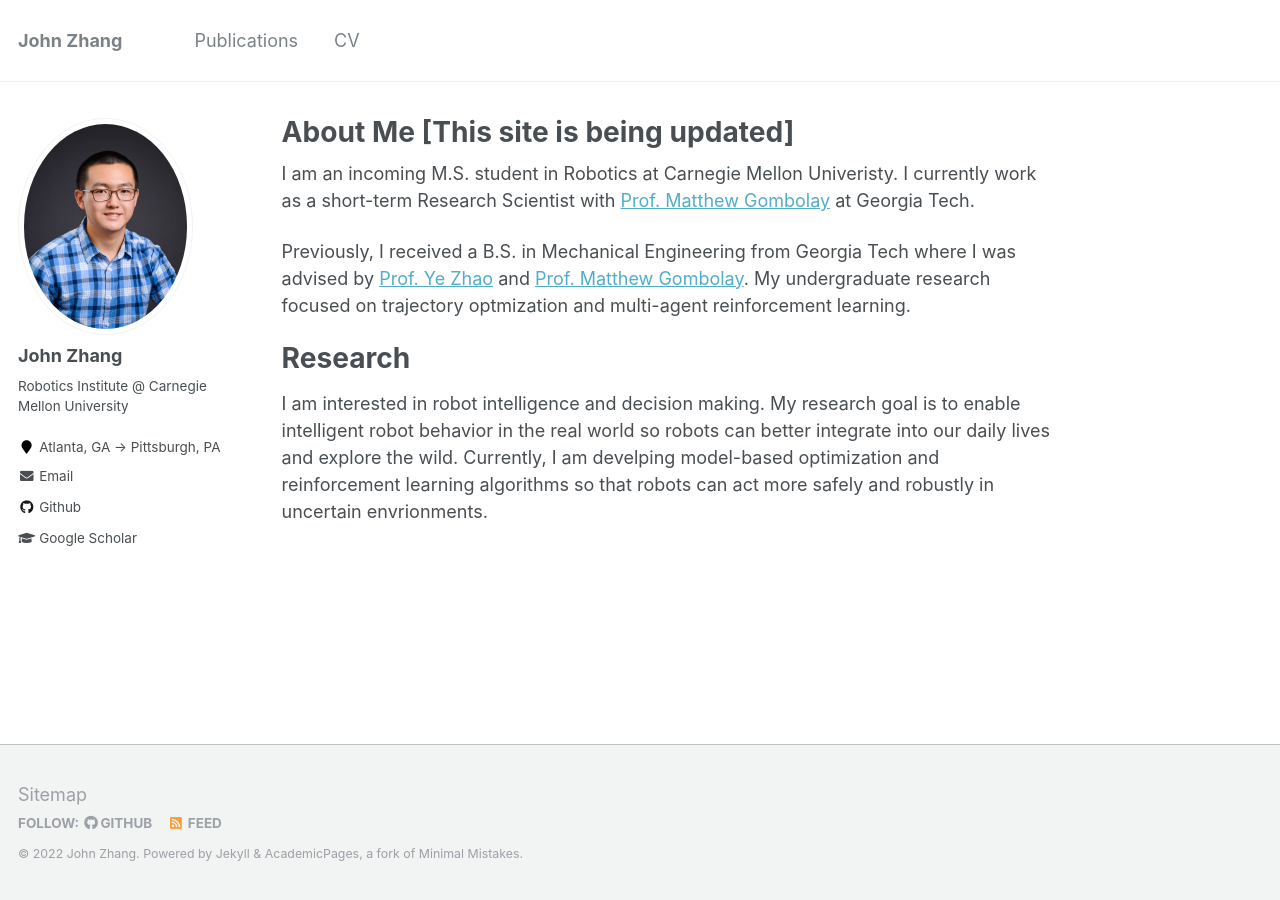
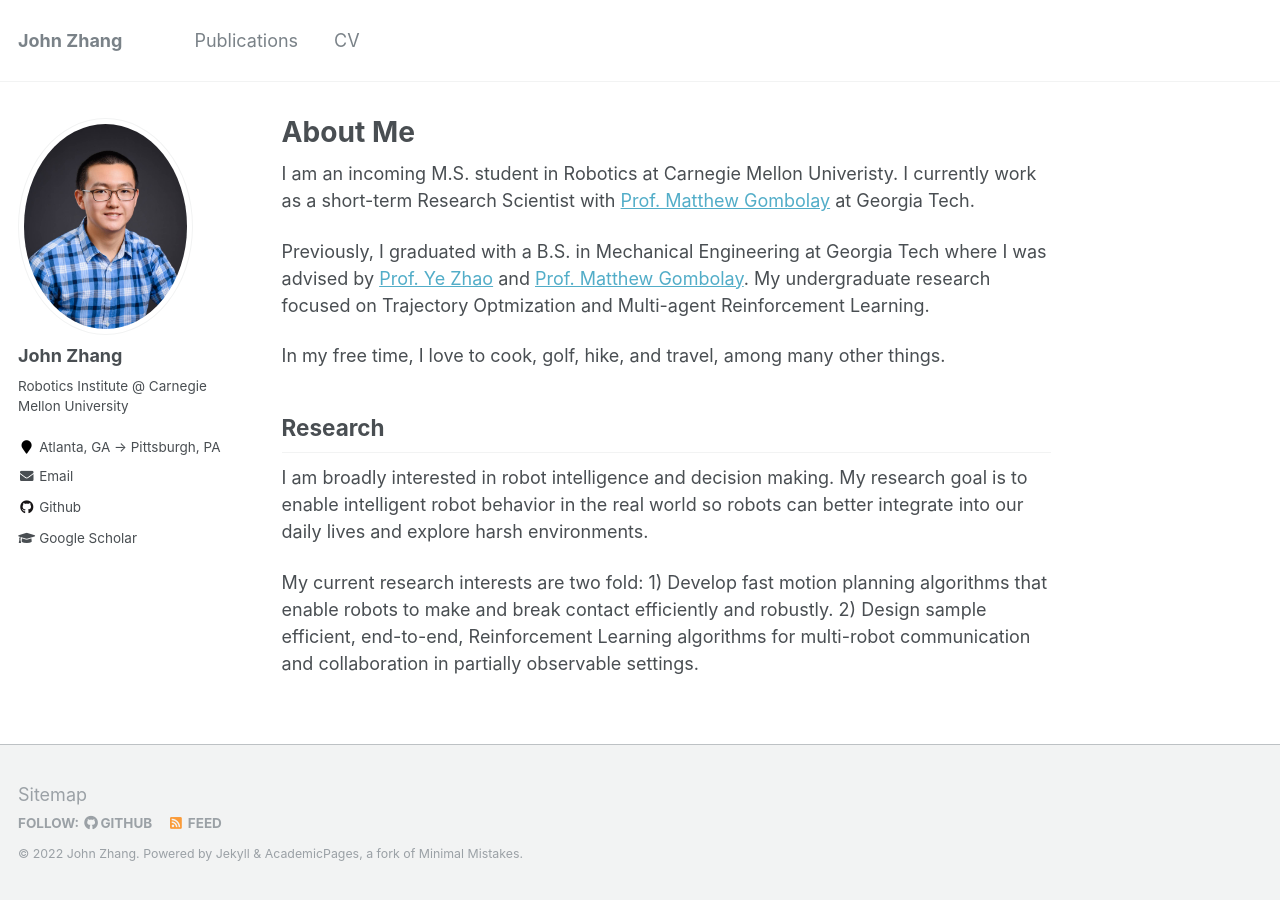
Before and after one commit to jzzhang3/jzzhang3.github.io, a Jekyll site: the page built from _pages/about.md, in a window 1280 px wide. Built offline with Jekyll 4.4.1, drawn with Linux system fonts in a browser that asks for light colours.

Commit message:
about me

```diff
--- a/_pages/about.md
+++ b/_pages/about.md
@@ -1,16 +1,22 @@
 ---
 permalink: /
-title: "About Me [This site is being updated]"
+title: "About Me"
 excerpt: "About me"
 author_profile: true
 redirect_from:
   - /about/
   - /about.html
 ---
+
 I am an incoming M.S. student in Robotics at Carnegie Mellon Univeristy. I currently work as a short-term Research Scientist with [Prof. Matthew Gombolay](https://core-robotics.gatech.edu/people/matthew-gombolay/) at Georgia Tech.
 
-Previously, I received a B.S. in Mechanical Engineering from Georgia Tech where I was advised by [Prof. Ye Zhao](https://lab-idar.gatech.edu/) and [Prof. Matthew Gombolay](https://core-robotics.gatech.edu/people/matthew-gombolay/). My undergraduate research focused on trajectory optmization and multi-agent reinforcement learning.
+Previously, I graduated with a B.S. in Mechanical Engineering at Georgia Tech where I was advised by [Prof. Ye Zhao](https://lab-idar.gatech.edu/) and [Prof. Matthew Gombolay](https://core-robotics.gatech.edu/people/matthew-gombolay/). My undergraduate research focused on Trajectory Optmization and Multi-agent Reinforcement Learning.
 
-Research
-======
-I am interested in robot intelligence and decision making. My research goal is to enable intelligent robot behavior in the real world so robots can better integrate into our daily lives and explore the wild. Currently, I am develping model-based optimization and reinforcement learning algorithms so that robots can act more safely and robustly in uncertain envrionments.
+In my free time, I love to cook, golf, hike, and travel, among many other things.
+
+## Research
+I am broadly interested in robot intelligence and decision making. My research goal is to enable intelligent robot behavior in the real world so robots can better integrate into our daily lives and explore harsh environments.
+
+My current research interests are two fold:
+1) Develop fast motion planning algorithms that enable robots to make and break contact efficiently and robustly.
+2) Design sample efficient, end-to-end, Reinforcement Learning algorithms for multi-robot communication and collaboration in partially observable settings.
```
Also changed, not shown: _pages/cv.md (+2 -2 lines).
